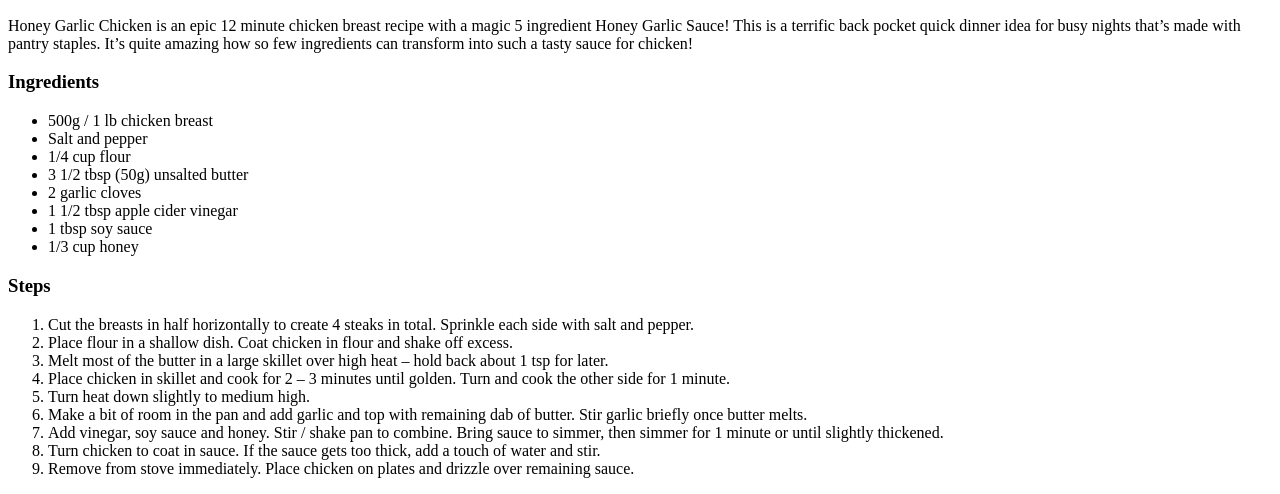
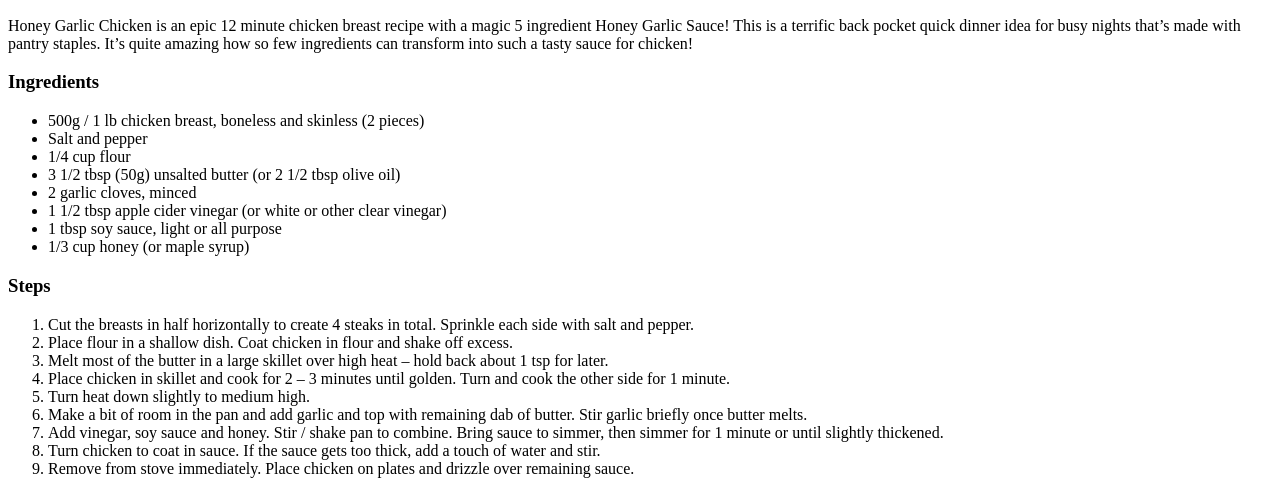
Before and after one commit to notlosechesters/odin-recipes, a plain HTML site: page recipes/honeygarlicchicken.html in a window 1280 px wide. Shown: the part 434-928 px from the top of the page. Drawn offline with Linux system fonts and the light colour scheme.

Commit message:
Updated ingredients list

```diff
--- a/recipes/honeygarlicchicken.html
+++ b/recipes/honeygarlicchicken.html
@@ -17,14 +17,14 @@
         amazing how so few ingredients can transform into such a tasty sauce for chicken!</p>
     <h3>Ingredients</h3>
     <ul>
-        <li>500g / 1 lb chicken breast</li>
+        <li>500g / 1 lb chicken breast, boneless and skinless (2 pieces)</li>
         <li>Salt and pepper</li>
         <li>1/4 cup flour </li>
-        <li>3 1/2 tbsp (50g) unsalted butter</li>
-        <li>2 garlic cloves</li>
-        <li>1 1/2 tbsp apple cider vinegar</li>
-        <li>1 tbsp soy sauce</li>
-        <li>1/3 cup honey </li>
+        <li>3 1/2 tbsp (50g) unsalted butter (or 2 1/2 tbsp olive oil)</li>
+        <li>2 garlic cloves, minced</li>
+        <li>1 1/2 tbsp apple cider vinegar (or white or other clear vinegar)</li>
+        <li>1 tbsp soy sauce, light or all purpose</li>
+        <li>1/3 cup honey (or maple syrup)</li>
     </ul>
     <h3>Steps</h3>
     <ol>
```
